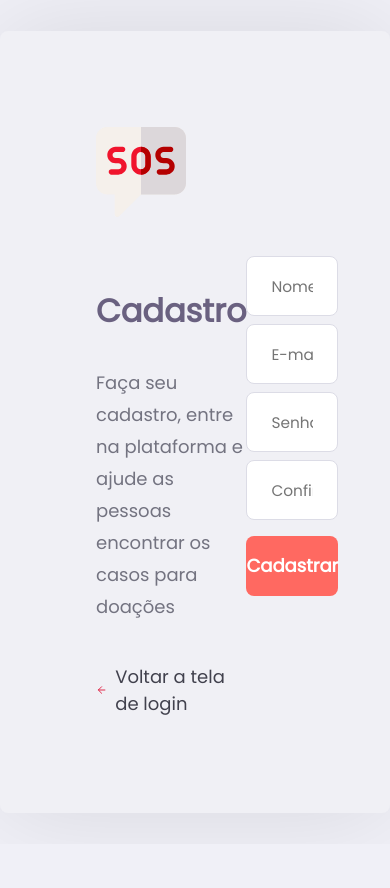
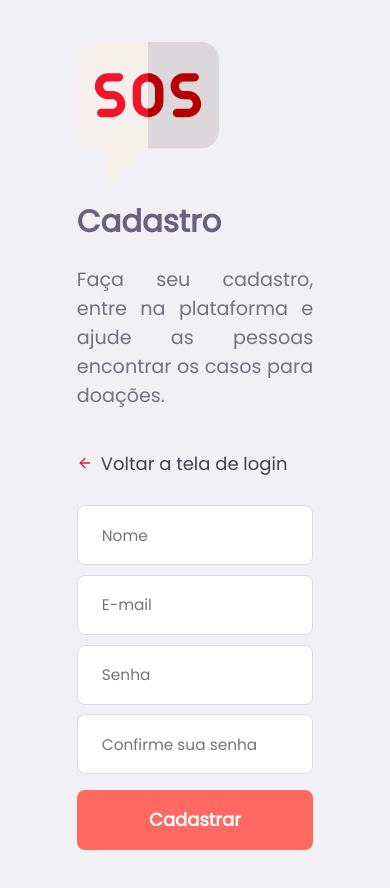
Before and after one commit to felipedmsantos95/sos-manaus, a React (Create React App) app in the folder web/: page /register in a window 390 px wide. Shown: the top 888 px of the page. Before the commit the page ends 844 px from the top, so only its background shows below. Built offline with nearby package versions, Linux system fonts and the light colour scheme.

Commit message:
make responsive

```diff
--- a/web/src/assets/styles/global.css
+++ b/web/src/assets/styles/global.css
@@ -21,8 +21,8 @@
   --color-button-text-white: #ffffff;
   --color-box-base: #FFFFFF;
   --color-box-footer: #FAFAFC;
-
-
+  --color-content-register: #F0F0F5;
+  --color-text-register: #737380;
 }
 
 * {
--- a/web/src/pages/Logon/index.tsx
+++ b/web/src/pages/Logon/index.tsx
@@ -32,10 +32,8 @@ const Logon: React.FC = () => {
   return (
     <div className="logon-container">
       <section className="form">
-
         <form onSubmit={handleLogin}>
           <h1>Faça seu login</h1>
-
           <input
             placeholder="E-mail"
             type={"email"}
--- a/web/src/pages/Logon/styles.css
+++ b/web/src/pages/Logon/styles.css
@@ -1,27 +1,21 @@
 .logon-container {
-    width: 100%;
-    max-width: 1120px;
-    height: 100vh;
+    display: flex;
+    width: 100vw;
     background: var(--color-background);
-    margin: 0 auto;
-
-    display: flex;
-    position: relative;
+    justify-content: center;
     align-items: center;
-    justify-content: center;
     text-align: center;
+    padding-right: 5rem;
+    padding-left: 5rem;
 }
 
 .logon-container section.form{
     width: 100%;
-    max-width: 350px;
+
 }
 
-.logon-container section.form form{
-    margin-top: 100px;
-}
 .logon-container section.form input{
-    margin-top: 8px;
+    margin-top: 1.2rem;
 }
 
 .logon-container section.form form h1 {
--- a/web/src/pages/Register/index.tsx
+++ b/web/src/pages/Register/index.tsx
@@ -44,19 +44,16 @@ const Register: React.FC = () => {
 
 
   return (
-    <div className="register-container">
-      <div className="content">
+    <div id="register-container">
+      <div id="content-responsive" className="content">
         <section>
           <img src={logoImg} alt="SOS MANAUS" />
-
           <h1>Cadastro</h1>
-          <p>Faça seu cadastro, entre na plataforma e ajude as pessoas encontrar os casos para doações</p>
-
+          <p>Faça seu cadastro, entre na plataforma e ajude as pessoas encontrar os casos para doações.</p>
           <Link className="back-link" to="/logon">
             <FiArrowLeft size={16} color="E02041" />
          Voltar a tela de login
          </Link>
-
         </section>
 
         <form onSubmit={handleRegister}>
@@ -88,7 +85,7 @@ const Register: React.FC = () => {
 
         </form>
       </div>
-    </div>
+    </div >
   );
 };
 
--- a/web/src/pages/Register/styles.css
+++ b/web/src/pages/Register/styles.css
@@ -1,62 +1,77 @@
-.register-container {
-    width: 100%;
+#register-container {
+    width: 100vw;
     height: 100vh;
-    margin: 0 auto;
-
     display: flex;
     align-items: center;
     justify-content: center;
 }
 
-.register-container .content{
-    width: 100%;
-    padding: 96px;
-    background: #f0f0f5;
-    box-shadow: 0 0 100px rgba(0, 0, 0, 0.1);
-    border-radius: 8px;
-
-    display: flex;
+.content{
     justify-content: space-between;
     align-items: center;
+    flex-wrap: wrap;
+    display: flex;
+    padding: 8rem;
+    background: var(--color-content-register);
+    box-shadow: 0 0 4rem rgba(0, 0, 0, 0.1);
+    border-radius: 2.2rem;
 }
 
-.register-container .content section{
-    width: 100%;
-    max-width: 380px;
+.content section{
+    flex: 1;
+    max-width: 35rem;
+    margin-right: 10rem;
 }
 
-.register-container .content img{
+.content img{
     width: 60%;
 }
 
-.register-container .content section h1{
-    margin: 64px 0 32px;
-    font-size: 32px;
+.content section h1{
+    margin: 1rem 0 2rem;
+    font-size: 3.2rem;
 }
 
-.register-container .content section p{
-    font-size: 18px;
-    color: #737380;
-    line-height: 32px;
+.content section p{
+    font-size: 2rem;
+    text-align: justify;
+    color: var(--color-text-register);
 }
 
-.register-container .content form {
-    width: 100%;
-    max-width: 450px;
+.content form {
+    flex: 1;
+    max-width: 35rem;
+    margin-left: 10rem;
 }
 
-.register-container .content form input {
-    margin-top: 8px;
+.content form input {
+    margin-top: 1rem;
 }
 
-.register-container .content form .input-group {
+.content form .input-group {
     display: flex;
 }
 
-.register-container .content form .input-group input + input{
-    margin-left: 8px;
+@media (max-width: 1000px){
+  #content-responsive{
+    display: flex;
+    width: 100%;
+    justify-content: center;
+    align-items: center;
+    flex-direction: column;
+  }
+
+  #content-responsive section{
+    flex: 1;
+    width: 100%;
+    margin-top: 5rem;
+    margin-right: 0;
+  }
+
+  #content-responsive form{
+    flex: 1;
+    width: 100%;
+    margin-top: 2rem;
+    margin-left: 0;
+  }
 }
-
-@media (min-width: 1100px){
-
-}
--- a/web/src/services/api.ts
+++ b/web/src/services/api.ts
@@ -1,7 +1,7 @@
 import axios from 'axios';
 
 const api = axios.create({
-  baseURL: 'http://192.168.0.11:3333',
+  baseURL: 'http://localhost:3333',
 });
 
 export default api;
```
Also changed, not shown: web/src/pages/Main/styles.css (+0 -7 lines).
